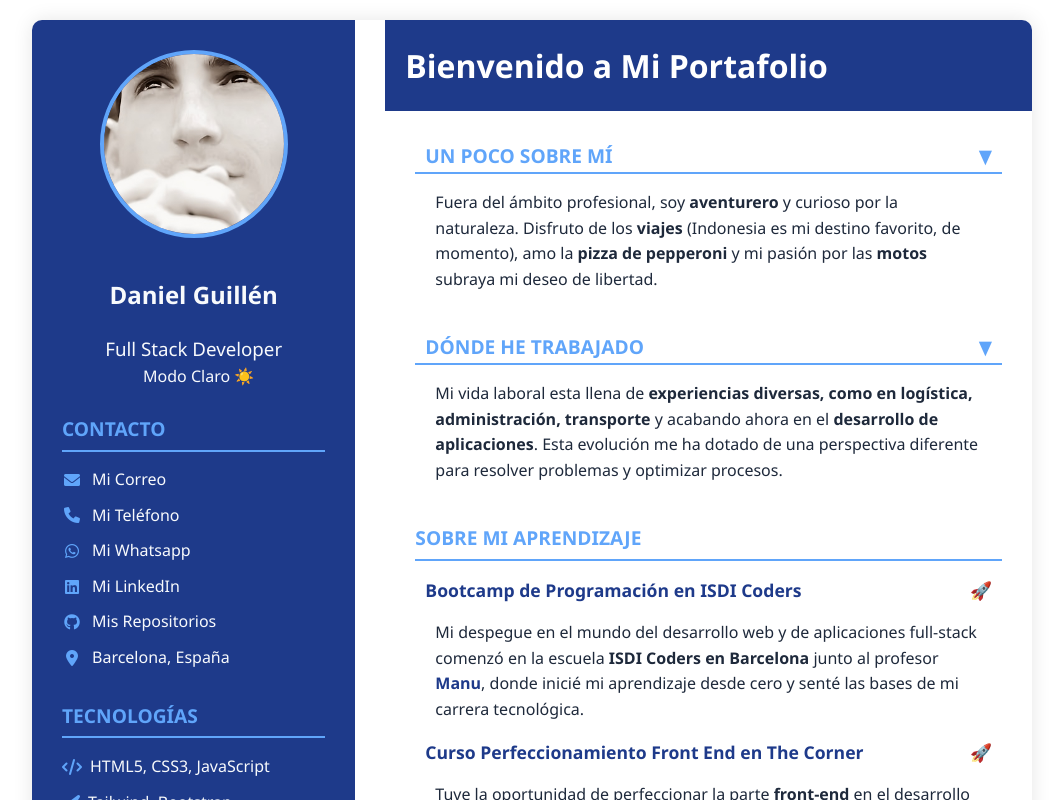
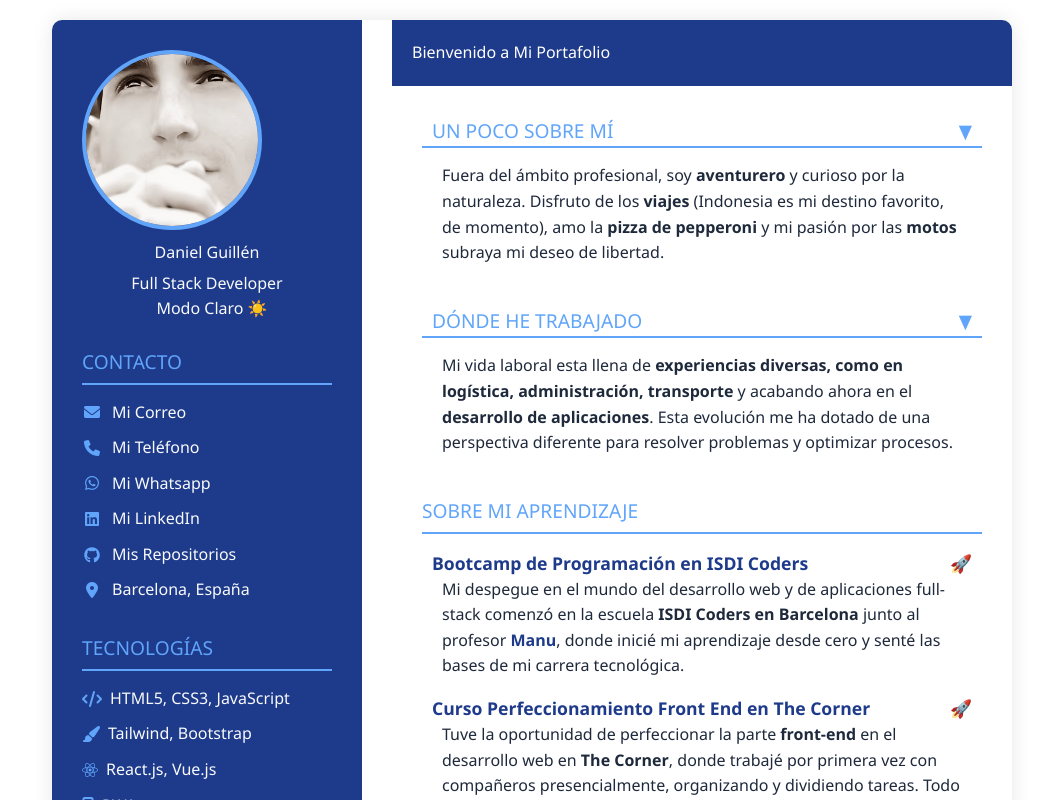
Before and after one commit to DanielGuillen88/Mi-Portafolio, a React (Vite) app in the folder Mi-Portafolio/: page / in a window 1280 px wide. Shown: the top 800 px of the page, without its empty margins (108-1171 px from the left). Built offline with nearby package versions, Linux system fonts and the light colour scheme.

Commit message:
instalado tailwind postcss autoprefixer y daisyui

```diff
--- a/Mi-Portafolio/package.json
+++ b/Mi-Portafolio/package.json
@@ -18,10 +18,15 @@
     "@types/react": "^19.1.8",
     "@types/react-dom": "^19.1.6",
     "@vitejs/plugin-react-swc": "^3.10.2",
+    "autoprefixer": "^10.4.21",
+    "daisyui": "^4.12.24",
     "eslint": "^9.30.1",
     "eslint-plugin-react-hooks": "^5.2.0",
     "eslint-plugin-react-refresh": "^0.4.20",
     "globals": "^16.3.0",
+    "postcss": "^8.5.6",
+    "tailwind-scrollbar-hide": "^1.3.1",
+    "tailwindcss": "^3.4.17",
     "vite": "^7.0.4"
   }
 }
--- /dev/null
+++ b/Mi-Portafolio/postcss.config.js
@@ -0,0 +1,6 @@
+export default {
+  plugins: {
+    tailwindcss: {},
+    autoprefixer: {},
+  },
+};
--- a/Mi-Portafolio/src/main.jsx
+++ b/Mi-Portafolio/src/main.jsx
@@ -1,7 +1,7 @@
 import { StrictMode } from 'react'
 import { createRoot } from 'react-dom/client'
+import App from './App.jsx'
 import './styles/Global.css'
-import App from './App.jsx'
 
 createRoot(document.getElementById('root')).render(
   <StrictMode>
--- a/Mi-Portafolio/src/styles/Global.css
+++ b/Mi-Portafolio/src/styles/Global.css
@@ -1,3 +1,7 @@
+@tailwind base;
+@tailwind components;
+@tailwind utilities;
+
 :root {
   --primary-color: #1e3a8a;
   --secondary-color: #3b82f6;
--- /dev/null
+++ b/Mi-Portafolio/tailwind.config.js
@@ -0,0 +1,20 @@
+import daisyui from 'daisyui';
+import tailwindScrollbarHide from 'tailwind-scrollbar-hide';
+
+export default {
+  content: [
+    "./index.html",
+    "./src/**/*.{js,jsx,ts,tsx}",
+  ],
+  theme: {
+    extend: {},
+  },
+  plugins: [
+    daisyui,
+    tailwindScrollbarHide,
+  ],
+  daisyui: {
+    themes: ["light", "dark", "cupcake", "synthwave", "corporate"],
+    darkTheme: "dark",
+  },
+};
```
Also changed, not shown: 1 other file (tests, documents, lock files or other folders).
